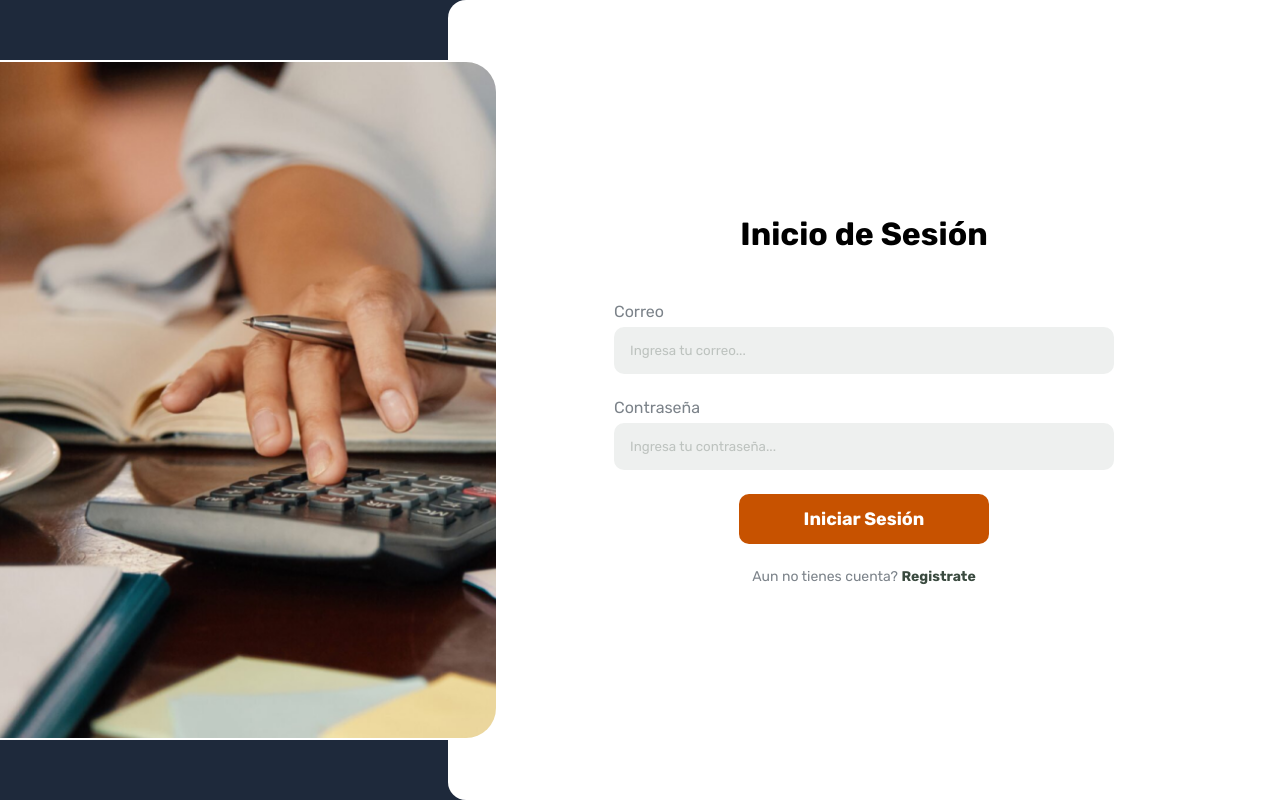
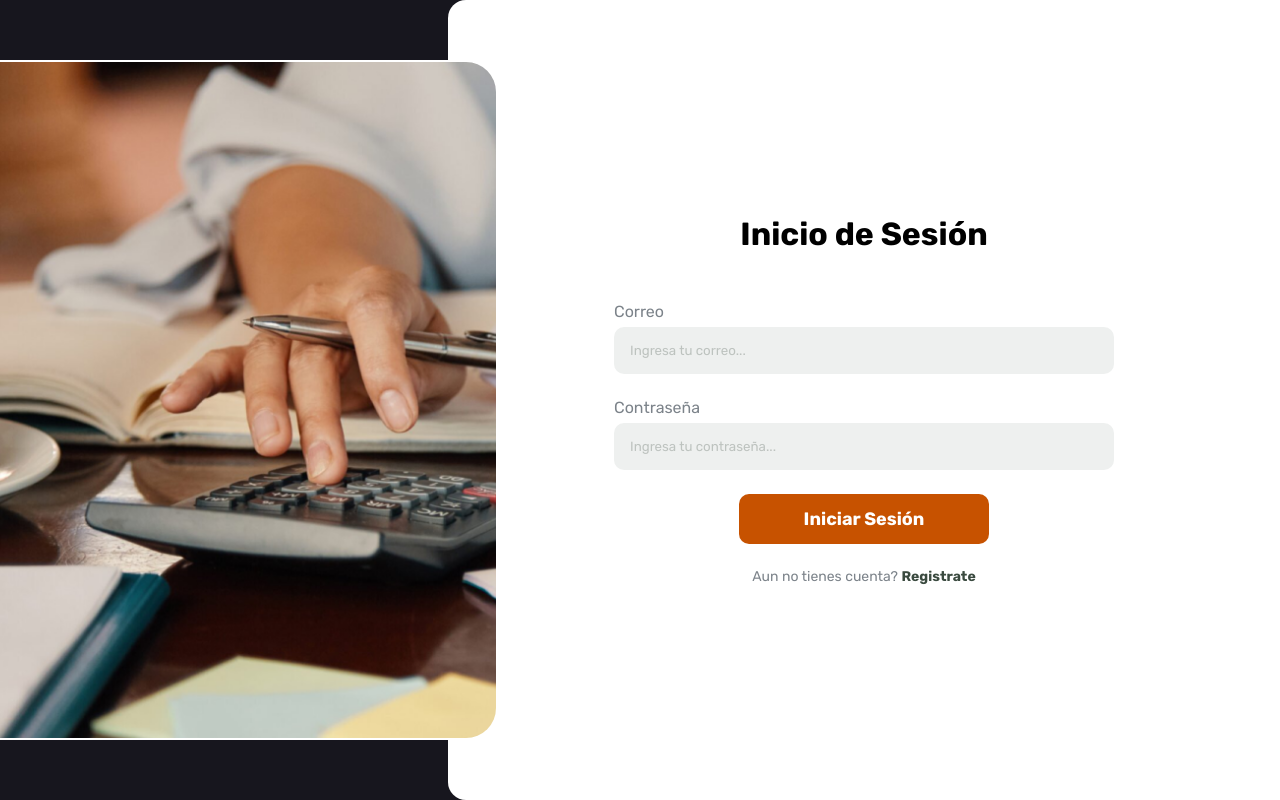
Before and after one commit to Mauro069/Gestor-de-gastos-con-NextJs, a Next.js app: page / in a window 1280 px wide. Built offline with nearby package versions, Linux system fonts and the light colour scheme; no server answers.

Commit message:
Change color

```diff
--- a/src/styles/colors.scss
+++ b/src/styles/colors.scss
@@ -1,5 +1,5 @@
 $white: #ffffff;
-$blueDark: #1e293b;
+$blueDark: #17161E;
 $grayDark: #333333;
 $greenDark: #3a4a3f;
 $orangeDark: #c75200;
```
